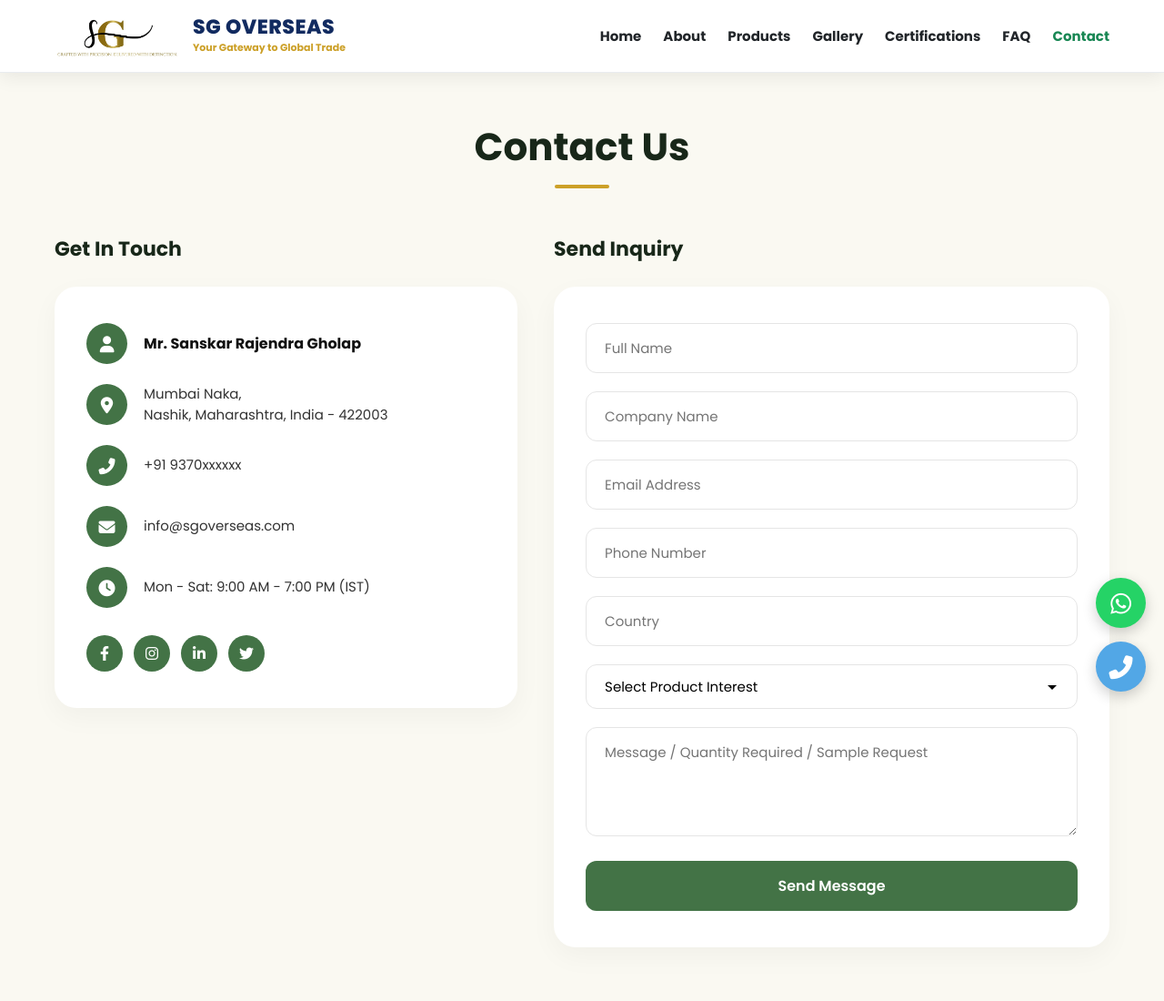
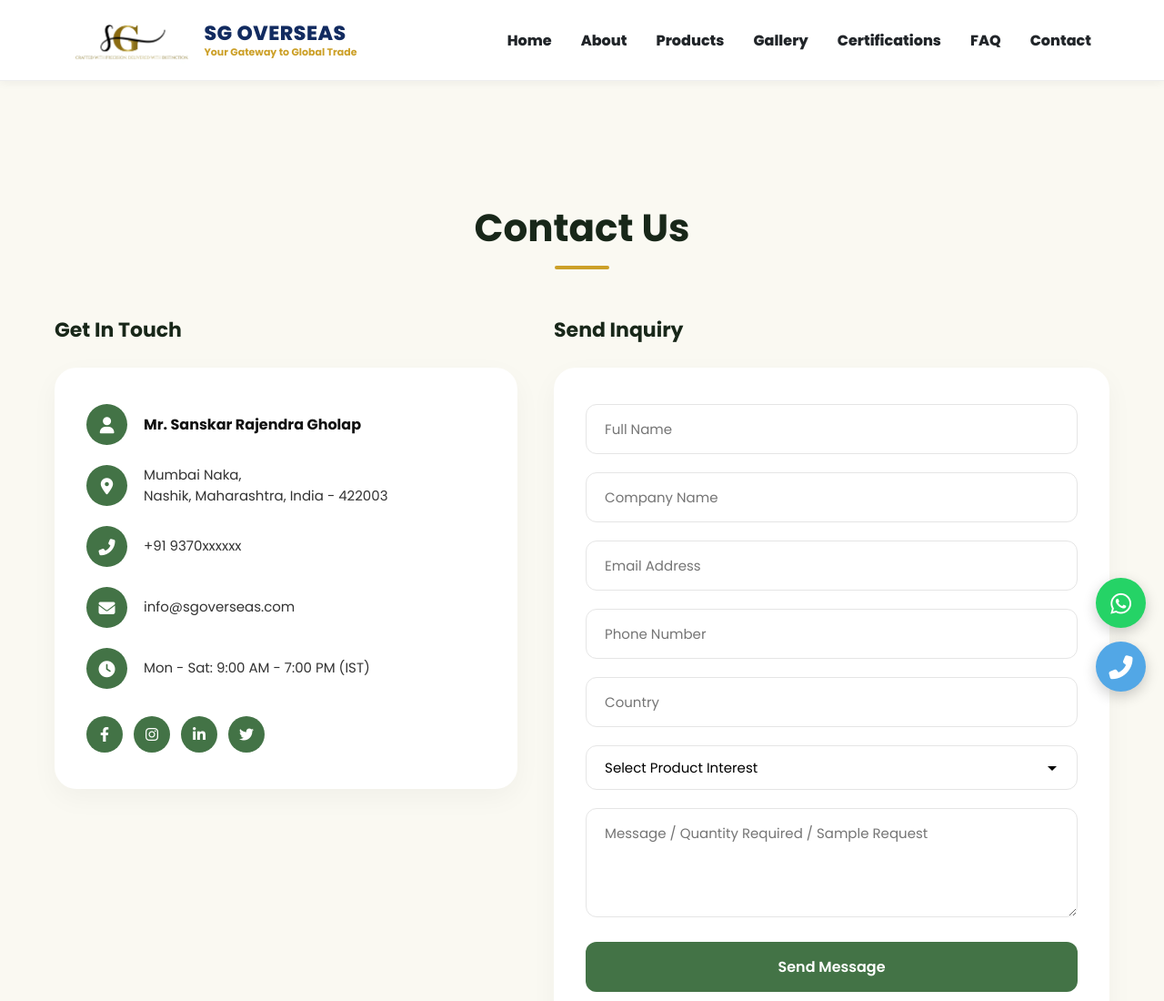
Before and after one commit to sanskar-gholap/sg-overseas, a website: page public/contact.html in a window 1280 px wide. Shown: the top 1100 px of the page at 91% size. Drawn offline with Linux system fonts and the light colour scheme.

Commit message:
Fix navbar contact link alignment and font weight

```diff
--- a/public/contact.html
+++ b/public/contact.html
@@ -389,27 +389,32 @@
 <body>
 
     <!-- ================= NAVBAR ================= -->
-    <header>
-        <div class="nav-container">
-            <a href="index.html" class="brand-logo">
-                <img src="images/logo.png" alt="SG Logo">
-                <div class="brand-text">
-                    <span class="brand-title">SG OVERSEAS</span>
-                    <span class="brand-subtitle">Your Gateway to Global Trade</span>
-                </div>
-            </a>
+   <nav class="navbar fixed-top" style="background: #ffffff !important; box-shadow: 0 2px 10px rgba(0,0,0,0.05) !important; padding: 18px 0 !important; border-bottom: 1px solid #eee;">
+    <div style="width: 100% !important; display: flex !important; align-items: center !important; padding-left: 80px !important; padding-right: 80px !important;">
 
-            <ul class="nav-menu">
-                <li><a href="index.html" class="nav-link">Home</a></li>
-                <li><a href="about.html" class="nav-link">About</a></li>
-                <li><a href="products.html" class="nav-link">Products</a></li>
-                <li><a href="gallery.html" class="nav-link">Gallery</a></li>
-                <li><a href="certifications.html" class="nav-link">Certifications</a></li>
-                <li><a href="faq.html" class="nav-link">FAQ</a></li>
-                <li><a href="contact.html" class="nav-link active">Contact</a></li>
-            </ul>
+        <!-- Logo Image + Text Container -->
+        <a class="navbar-brand" href="index.html" style="display: flex !important; align-items: center !important; text-decoration: none !important; margin: 0 !important; padding: 0 !important;">
+            <img src="images/logo.png" alt="SG Logo" style="height: 52px !important; width: auto !important; object-fit: contain !important; margin-right: 15px !important;">
+
+            <div style="display: flex !important; flex-direction: column !important; justify-content: center !important; text-align: left !important;">
+                <span style="color: #122b60 !important; font-size: 22px !important; font-weight: 800 !important; text-transform: uppercase !important; line-height: 1.1 !important; font-family: 'Poppins', sans-serif !important; letter-spacing: 0.5px !important;">SG OVERSEAS</span>
+                <span style="color: #cca028 !important; font-size: 11px !important; font-weight: 700 !important; margin-top: 3px !important; line-height: 1 !important; font-family: 'Poppins', sans-serif !important;">Your Gateway to Global Trade</span>
+            </div>
+        </a>
+
+        <!-- Menu Links -->
+        <div style="display: flex !important; align-items: center !important; gap: 32px !important; margin-left: auto !important;">
+            <a href="index.html" style="color: #212529 !important; font-weight: 800 !important; font-size: 16px !important; text-decoration: none !important; font-family: 'Poppins', sans-serif !important;">Home</a>
+            <a href="about.html" style="color: #212529 !important; font-weight: 800 !important; font-size: 16px !important; text-decoration: none !important; font-family: 'Poppins', sans-serif !important;">About</a>
+            <a href="products.html" style="color: #212529 !important; font-weight: 800 !important; font-size: 16px !important; text-decoration: none !important; font-family: 'Poppins', sans-serif !important;">Products</a>
+            <a href="gallery.html" style="color: #212529 !important; font-weight: 800 !important; font-size: 16px !important; text-decoration: none !important; font-family: 'Poppins', sans-serif !important;">Gallery</a>
+            <a href="certifications.html" style="color: #212529 !important; font-weight: 800 !important; font-size: 16px !important; text-decoration: none !important; font-family: 'Poppins', sans-serif !important;">Certifications</a>
+            <a href="faq.html" style="color: #212529 !important; font-weight: 800 !important; font-size: 16px !important; text-decoration: none !important; font-family: 'Poppins', sans-serif !important;">FAQ</a>
+            <a href="contact.html" style="color: #212529 !important; font-weight: 800 !important; font-size: 16px !important; text-decoration: none !important; font-family: 'Poppins', sans-serif !important;">Contact</a>
         </div>
-    </header>
+
+    </div>
+</nav>
 
     <!-- ================= MAIN CONTACT SECTION ================= -->
     <main class="contact-section">
```
